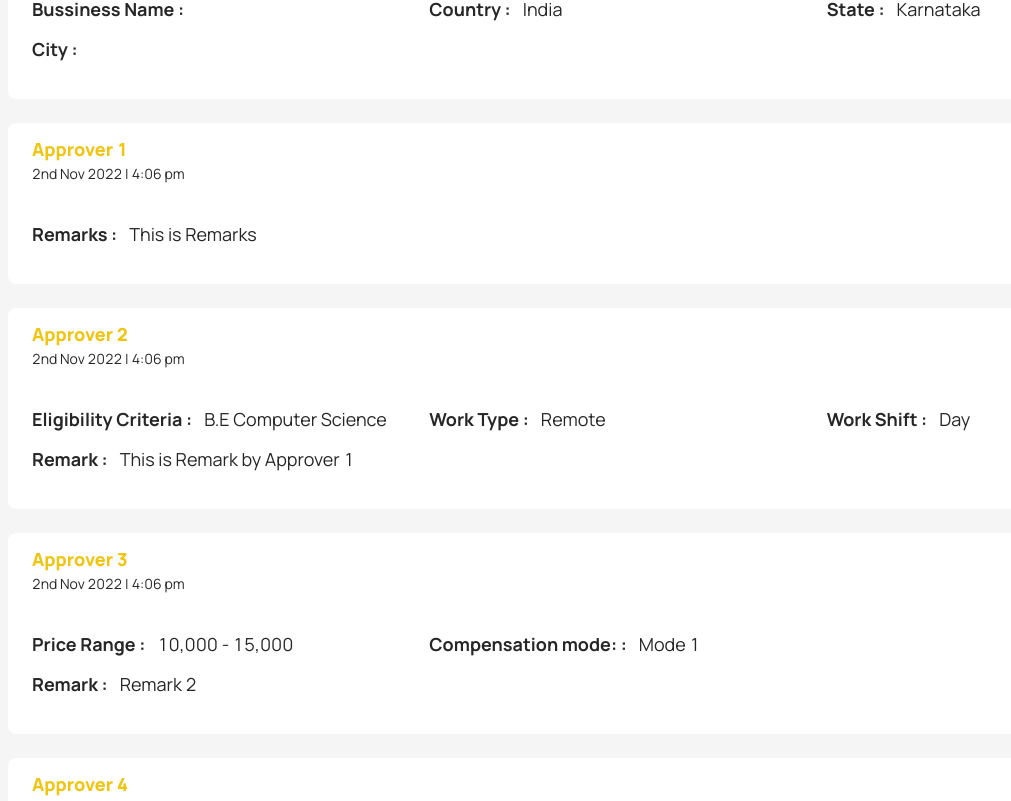
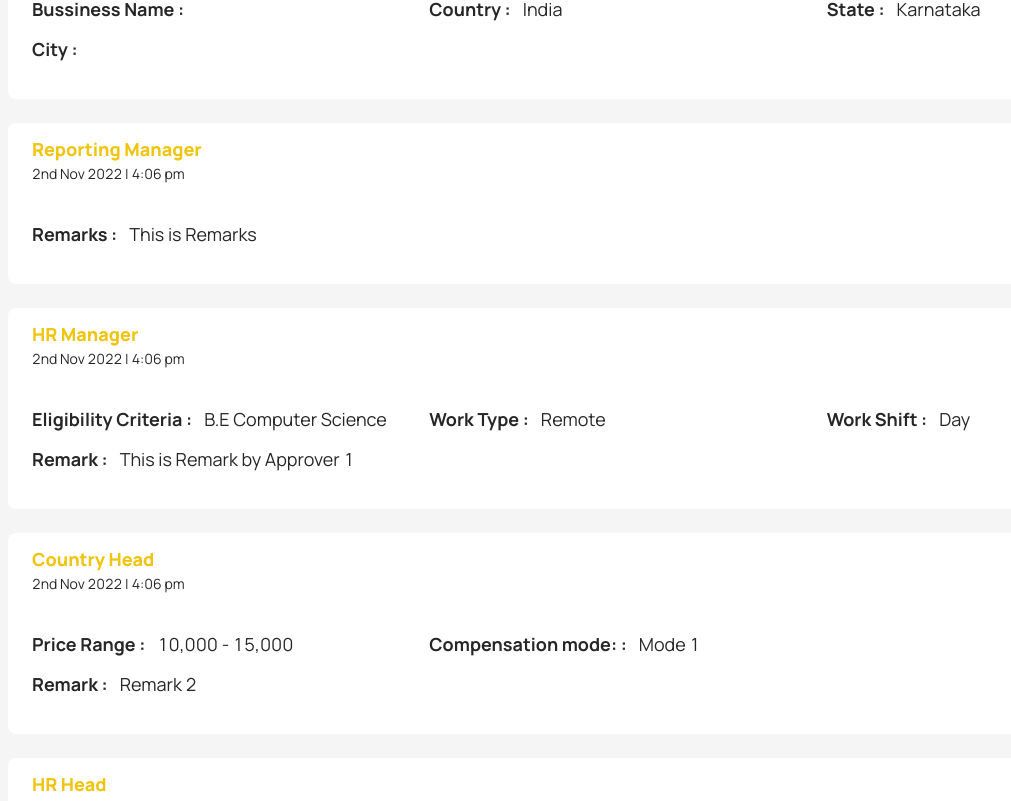
Before and after one commit to CatalystsReachOut/trg-frontend, a React (Create React App) app: page /job/progress/1 in a window 1280 px wide. Shown: the part 359-1160 px from the top of the page, without its empty margins (12-1023 px from the left). Built offline with nearby package versions, Linux system fonts and the light colour scheme; no server answers.

Commit message:
changes :: fixed

```diff
--- a/src/components/Jobs/Jobs.jsx
+++ b/src/components/Jobs/Jobs.jsx
@@ -30,17 +30,17 @@ const Jobs = ({ data }) => {
 
     const items = [
         {
-          label: <Link className='px-2' to={'/'}>Edit</Link>,
-          key: '0',
+            label: <Link className='px-2' to={`/job/progress/${data?.id}`}>Edit</Link>,
+            key: '0',
         },
         {
-          label: <Link className='px-2' to={'/'}>View</Link>,
-          key: '1',
+            label: <Link className='px-2' to={`/job/progress/${data?._id}`}>View</Link>,
+            key: '1',
         }
     ]
     return (
         <div className='my-[20px]'>
-            <Card className="px-[2rem] pt-[2rem] pb-[5.5rem]">
+            <Card className="px-[2rem] pt-[2rem] pb-[2rem]">
                 <div className='flex items-center justify-between'>
                     <h1 className='text-Medium+/Title/Small '>{data.profileName} <span className='text-Medium+/SubTitle/Small text-fourth ml-[1.375rem] text-center'>{data.businessName}</span></h1>
 
--- a/src/pages/Recruitment/Jobs/Jobs.jsx
+++ b/src/pages/Recruitment/Jobs/Jobs.jsx
@@ -31,7 +31,7 @@ const Jobs = () => {
 
   return (
   <div>
-    <Card className='h-[50px] flex items-center justify-between px-3 '>
+    <Card className=' flex items-center justify-between px-3 '>
       <div className='flex items-center gap-3'>
         <Select/>
         <Select/>
@@ -49,12 +49,12 @@ const Jobs = () => {
           <RiSearch2Line/>
           <input type="text" placeholder='Search' className='outline-none focus:outline-none p-2 w-auto bg-transparent'/>
         </div>
-        <button className='bg-secondary h-[40px] p-2 rounded-lg'>
+        <button className='btn-primary text-white h-[40px] p-2 rounded-lg'>
            + Add Job
         </button>
       </div>
     </Card>
-    <Card className='mt-3'>
+    <Card className='mt-[60px]'>
     {
       data && data?.length !=0 ? data.map((item, key) => {
 
--- a/src/pages/Recruitment/JobsCreation/Progress.jsx
+++ b/src/pages/Recruitment/JobsCreation/Progress.jsx
@@ -170,7 +170,7 @@ const Progress = () => {
                 </div>
             </Card>
             <Card className='mt-6 px-6'>
-                <div className='font-extrabold text-lg text-secondary'>Approver 1</div>
+                <div className='font-extrabold text-lg text-secondary'>Reporting Manager</div>
                 <div>2nd Nov 2022 | 4:06 pm</div>
                 <div className="grid grid-cols-3 my-6 text-lg">
                     <div className="col-span-1 flex gap-3 mt-3">
@@ -180,7 +180,7 @@ const Progress = () => {
                 </div>
             </Card>
             <Card className='mt-6 px-6'>
-                <div className='font-extrabold text-lg text-secondary'>Approver 2</div>
+                <div className='font-extrabold text-lg text-secondary'>HR Manager</div>
                 <div>2nd Nov 2022 | 4:06 pm</div>
                 <div className="grid grid-cols-3 my-6 text-lg">
                     <div className="col-span-1 flex gap-3 mt-3">
@@ -202,7 +202,7 @@ const Progress = () => {
                 </div>
             </Card>
             <Card className='mt-6 px-6'>
-                <div className='font-extrabold text-lg text-secondary'>Approver 3</div>
+                <div className='font-extrabold text-lg text-secondary'>Country Head</div>
                 <div>2nd Nov 2022 | 4:06 pm</div>
                 <div className="grid grid-cols-3 my-6 text-lg">
                     <div className="col-span-1 flex gap-3 mt-3">
@@ -223,7 +223,7 @@ const Progress = () => {
                 </div>
             </Card>
             <Card className='mt-6 px-6'>
-                <div className='font-extrabold text-lg text-secondary'>Approver 4</div>
+                <div className='font-extrabold text-lg text-secondary'>HR Head</div>
                 <div>2nd Nov 2022 | 4:06 pm</div>
                 <div className="grid grid-cols-3 my-6 text-lg">
                     <div className="col-span-1 flex gap-3 mt-3">
```
